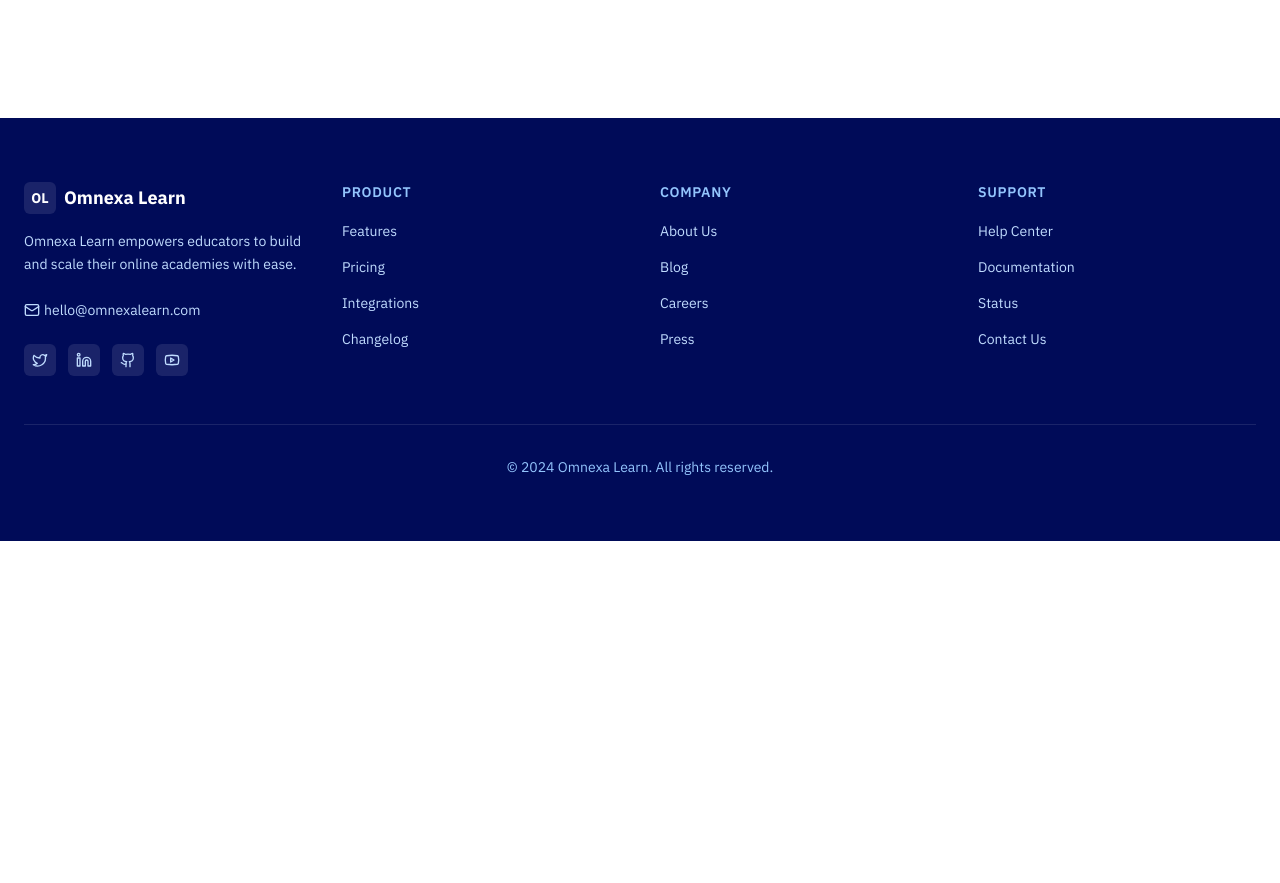
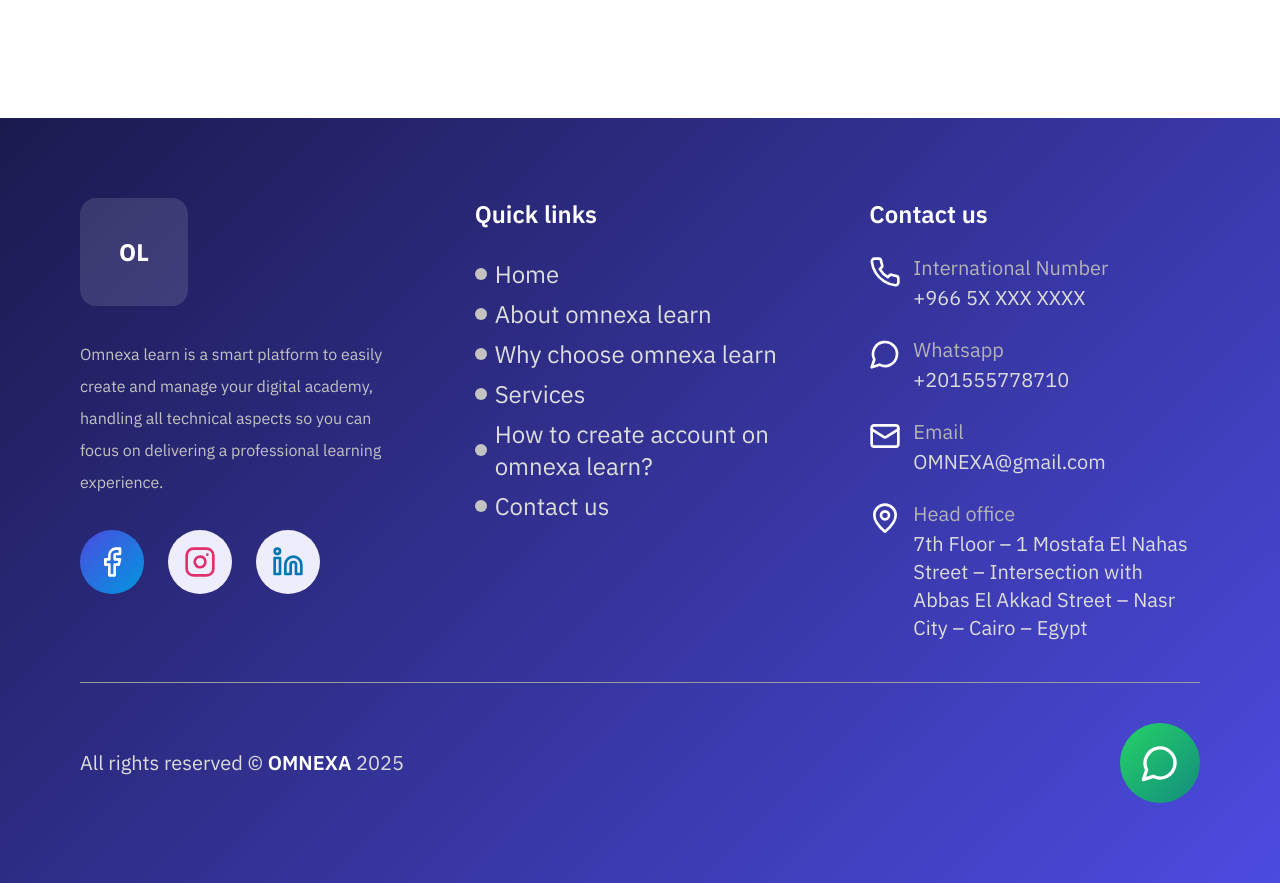
Before and after one commit to omnexaTechnology/Omnexa-academy-landing, a Next.js app: page / in a window 1280 px wide. Shown: the part 9409-10292 px from the top of the page. Before the commit the page ends 9950 px from the top, so only its background shows below. Built offline with nearby package versions, Linux system fonts and the light colour scheme; no server answers.

Commit message:
implemented footer

```diff
--- a/src/components/landing/Footer.tsx
+++ b/src/components/landing/Footer.tsx
@@ -1,87 +1,126 @@
 import { useTranslations } from "next-intl";
-import { Mail, Twitter, Linkedin, Github, Youtube } from "lucide-react";
+import { Phone, Mail, MapPin, Facebook, Instagram, Linkedin, MessageCircle } from "lucide-react";
 
 export default function Footer() {
   const t = useTranslations("footer");
 
-  const productLinks = [
-    { label: t("links.features"), href: "#features" },
-    { label: t("links.pricing"), href: "#pricing" },
-    { label: t("links.integrations"), href: "#" },
-    { label: t("links.changelog"), href: "#" },
+  const quickLinks = [
+    { label: t("links.home"), href: "#hero" },
+    { label: t("links.about"), href: "#about" },
+    { label: t("links.whyChoose"), href: "#features" },
+    { label: t("links.services"), href: "#services" },
+    { label: t("links.howToCreate"), href: "#steps" },
+    { label: t("links.contact"), href: "#contact" },
   ];
 
-  const companyLinks = [
-    { label: t("links.about"), href: "#" },
-    { label: t("links.blog"), href: "#" },
-    { label: t("links.careers"), href: "#" },
-    { label: t("links.press"), href: "#" },
-  ];
-
-  const supportLinks = [
-    { label: t("links.helpCenter"), href: "#" },
-    { label: t("links.documentation"), href: "#" },
-    { label: t("links.status"), href: "#" },
-    { label: t("links.contact"), href: "#" },
+  const contactItems = [
+    {
+      icon: Phone,
+      label: t("internationalNumber"),
+      value: t("internationalNumberValue"),
+    },
+    {
+      icon: MessageCircle,
+      label: t("whatsapp"),
+      value: t("whatsappValue"),
+    },
+    {
+      icon: Mail,
+      label: t("email"),
+      value: t("emailValue"),
+    },
+    {
+      icon: MapPin,
+      label: t("headOffice"),
+      value: t("headOfficeValue"),
+    },
   ];
 
   return (
-    <footer className="bg-[#000B58] text-white">
-      <div className="container mx-auto px-4 py-16 md:px-6">
-        <div className="grid grid-cols-1 gap-10 sm:grid-cols-2 lg:grid-cols-4">
-          {/* Brand column */}
-          <div className="lg:col-span-1">
-            <div className="mb-4 flex items-center gap-2">
-              <div className="flex h-8 w-8 items-center justify-center rounded-md bg-white/10">
-                <span className="text-sm font-bold text-white">OL</span>
+    <footer
+      className="relative overflow-hidden"
+      style={{
+        background: "linear-gradient(135deg, #1b1a4e 0%, #4c4be0 100%)",
+      }}
+    >
+      <div className="relative z-10 mx-auto max-w-[1440px] px-5 py-16 md:px-10 lg:px-20 lg:py-20">
+        {/* Main 3-column grid */}
+        <div className="flex flex-col gap-12 lg:flex-row lg:gap-16">
+
+          {/* ── Column 1: Logo + Description + Socials ── */}
+          <div className="flex flex-1 flex-col gap-8">
+            {/* Logo placeholder */}
+            <div
+              className="flex h-[108px] w-[108px] shrink-0 items-center justify-center rounded-2xl"
+              style={{ background: "rgba(255,255,255,0.12)" }}
+            >
+              <span className="text-2xl font-bold text-white">OL</span>
             </div>
-              <span className="text-lg font-bold">Omnexa Learn</span>
-            </div>
-            <p className="mb-6 text-sm leading-relaxed text-blue-200">
+
+            {/* Description */}
+            <p
+              className="text-base leading-8"
+              style={{ color: "#c3c3c3" }}
+            >
               {t("description")}
             </p>
-            <div className="flex items-center gap-1 text-sm text-blue-200">
-              <Mail className="h-4 w-4 shrink-0" />
+
+            {/* Social Icons */}
+            <div className="flex items-center gap-6">
+              {/* Facebook */}
               <a
-                href={`mailto:${t("contactEmail")}`}
-                className="hover:text-white transition-colors"
+                href="#"
+                aria-label="Facebook"
+                className="flex h-16 w-16 shrink-0 items-center justify-center rounded-[80px] transition-opacity hover:opacity-90"
+                style={{
+                  background:
+                    "linear-gradient(135deg, #4c4be0 0%, #0098df 100%)",
+                }}
               >
-                {t("contactEmail")}
+                <Facebook className="h-8 w-8 text-white" />
               </a>
-            </div>
 
-            {/* Social icons */}
-            <div className="mt-6 flex items-center gap-3">
-              {[
-                { Icon: Twitter, label: "Twitter" },
-                { Icon: Linkedin, label: "LinkedIn" },
-                { Icon: Github, label: "GitHub" },
-                { Icon: Youtube, label: "YouTube" },
-              ].map(({ Icon, label }) => (
+              {/* Instagram */}
               <a
-                  key={label}
                 href="#"
-                  aria-label={label}
-                  className="flex h-8 w-8 items-center justify-center rounded-md bg-white/10 text-blue-200 transition-colors hover:bg-white/20 hover:text-white"
+                aria-label="Instagram"
+                className="flex h-16 w-16 shrink-0 items-center justify-center rounded-[80px] transition-opacity hover:opacity-90"
+                style={{ background: "#ededfc" }}
               >
-                  <Icon className="h-4 w-4" />
+                <Instagram className="h-8 w-8" style={{ color: "#e1306c" }} />
               </a>
-              ))}
+
+              {/* LinkedIn */}
+              <a
+                href="#"
+                aria-label="LinkedIn"
+                className="flex h-16 w-16 shrink-0 items-center justify-center rounded-[80px] transition-opacity hover:opacity-90"
+                style={{ background: "#ededfc" }}
+              >
+                <Linkedin className="h-8 w-8" style={{ color: "#0077b5" }} />
+              </a>
             </div>
           </div>
 
-          {/* Product links */}
-          <div>
-            <h4 className="mb-4 text-sm font-semibold uppercase tracking-wider text-blue-300">
-              {t("product")}
+          {/* ── Column 2: Quick Links ── */}
+          <div className="flex flex-1 flex-col gap-6">
+            <h4
+              className="text-xl font-semibold leading-[48px] text-white md:text-2xl"
+            >
+              {t("quickLinks")}
             </h4>
-            <ul className="space-y-3">
-              {productLinks.map((link) => (
+            <ul className="flex flex-col">
+              {quickLinks.map((link) => (
                 <li key={link.label}>
                   <a
                     href={link.href}
-                    className="text-sm text-blue-200 transition-colors hover:text-white"
+                    className="flex items-center gap-2 py-1 text-base leading-[48px] transition-colors hover:text-white md:text-xl lg:text-2xl"
+                    style={{ color: "#dddddd" }}
                   >
+                    <span
+                      className="h-3 w-3 shrink-0 rounded-full"
+                      style={{ backgroundColor: "#c3c3c3" }}
+                    />
                     {link.label}
                   </a>
                 </li>
@@ -89,48 +128,70 @@ export default function Footer() {
             </ul>
           </div>
 
-          {/* Company links */}
-          <div>
-            <h4 className="mb-4 text-sm font-semibold uppercase tracking-wider text-blue-300">
-              {t("company")}
+          {/* ── Column 3: Contact Us ── */}
+          <div className="flex flex-1 flex-col gap-6">
+            <h4
+              className="text-xl font-semibold leading-[48px] text-white md:text-2xl"
+            >
+              {t("contactUs")}
             </h4>
-            <ul className="space-y-3">
-              {companyLinks.map((link) => (
-                <li key={link.label}>
-                  <a
-                    href={link.href}
-                    className="text-sm text-blue-200 transition-colors hover:text-white"
+            <ul className="flex flex-col gap-6">
+              {contactItems.map(({ icon: Icon, label, value }) => (
+                <li key={label} className="flex items-start gap-3">
+                  <Icon
+                    className="mt-0.5 h-8 w-8 shrink-0 text-white"
+                  />
+                  <div className="flex flex-col gap-0.5">
+                    <span
+                      className="text-base leading-6 md:text-lg lg:text-xl"
+                      style={{ color: "#b4b4b4" }}
                     >
-                    {link.label}
-                  </a>
-                </li>
-              ))}
-            </ul>
+                      {label}
+                    </span>
+                    <span
+                      className="text-base leading-6 md:text-lg lg:text-xl"
+                      style={{ color: "#dddddd" }}
+                    >
+                      {value}
+                    </span>
                   </div>
-
-          {/* Support links */}
-          <div>
-            <h4 className="mb-4 text-sm font-semibold uppercase tracking-wider text-blue-300">
-              {t("support")}
-            </h4>
-            <ul className="space-y-3">
-              {supportLinks.map((link) => (
-                <li key={link.label}>
-                  <a
-                    href={link.href}
-                    className="text-sm text-blue-200 transition-colors hover:text-white"
-                  >
-                    {link.label}
-                  </a>
                 </li>
               ))}
             </ul>
           </div>
         </div>
 
-        {/* Bottom bar */}
-        <div className="mt-12 border-t border-white/10 pt-8">
-          <p className="text-center text-sm text-blue-300">{t("copyright")}</p>
+        {/* ── Divider ── */}
+        <div
+          className="mb-10 mt-10 h-px"
+          style={{ backgroundColor: "#9c9c9c" }}
+        />
+
+        {/* ── Bottom bar: Copyright + WhatsApp badge ── */}
+        <div className="flex items-center justify-between gap-4">
+          <p
+            className="text-base leading-relaxed md:text-lg lg:text-xl"
+            style={{ color: "#dddddd" }}
+          >
+            {t("copyrightPart1")}
+            <strong className="font-semibold text-white">
+              {t("copyrightBrand")}
+            </strong>
+            {t("copyrightPart2")}
+          </p>
+
+          {/* WhatsApp badge */}
+          <a
+            href="#contact"
+            aria-label="WhatsApp"
+            className="flex h-20 w-20 shrink-0 items-center justify-center rounded-full transition-opacity hover:opacity-90"
+            style={{
+              background:
+                "linear-gradient(135deg, #25d366 0%, #128c7e 100%)",
+            }}
+          >
+            <MessageCircle className="h-10 w-10 text-white" />
+          </a>
         </div>
       </div>
     </footer>
--- a/src/locales/ar.ts
+++ b/src/locales/ar.ts
@@ -271,25 +271,28 @@ export default {
   },
   footer: {
     description:
-      "تُمكّن Omnexa Learn المعلمين من بناء أكاديمياتهم الإلكترونية وتوسيعها بسهولة.",
-    product: "المنتج",
-    company: "الشركة",
-    support: "الدعم",
+      "أومنيكسا ليرن منصة ذكية لإنشاء وإدارة أكاديميتك الرقمية بسهولة، تتولى جميع الجوانب التقنية حتى تتمكن من التركيز على تقديم تجربة تعليمية احترافية.",
+    quickLinks: "روابط سريعة",
     links: {
-      features: "المميزات",
-      pricing: "الأسعار",
-      integrations: "التكاملات",
-      changelog: "سجل التغييرات",
-      about: "من نحن",
-      blog: "المدونة",
-      careers: "الوظائف",
-      press: "الصحافة",
-      helpCenter: "مركز المساعدة",
-      documentation: "التوثيق",
-      status: "الحالة",
+      home: "الرئيسية",
+      about: "عن أومنيكسا ليرن",
+      whyChoose: "لماذا تختار أومنيكسا ليرن",
+      services: "الخدمات",
+      howToCreate: "كيفية إنشاء حساب على أومنيكسا ليرن؟",
       contact: "تواصل معنا",
     },
-    contactEmail: "hello@omnexalearn.com",
-    copyright: "© 2024 Omnexa Learn. جميع الحقوق محفوظة.",
+    contactUs: "تواصل معنا",
+    internationalNumber: "الرقم الدولي",
+    internationalNumberValue: "+966 5X XXX XXXX",
+    whatsapp: "واتساب",
+    whatsappValue: "+201555778710",
+    email: "البريد الإلكتروني",
+    emailValue: "OMNEXA@gmail.com",
+    headOffice: "المقر الرئيسي",
+    headOfficeValue:
+      "الطابق السابع – 1 شارع مصطفى النحاس – تقاطع مع شارع عباس العقاد – مدينة نصر – القاهرة – مصر",
+    copyrightPart1: "جميع الحقوق محفوظة © ",
+    copyrightBrand: "OMNEXA",
+    copyrightPart2: " 2025",
   },
 };
--- a/src/locales/en.ts
+++ b/src/locales/en.ts
@@ -271,25 +271,28 @@ export default {
   },
   footer: {
     description:
-      "Omnexa Learn empowers educators to build and scale their online academies with ease.",
-    product: "Product",
-    company: "Company",
-    support: "Support",
+      "Omnexa learn is a smart platform to easily create and manage your digital academy, handling all technical aspects so you can focus on delivering a professional learning experience.",
+    quickLinks: "Quick links",
     links: {
-      features: "Features",
-      pricing: "Pricing",
-      integrations: "Integrations",
-      changelog: "Changelog",
-      about: "About Us",
-      blog: "Blog",
-      careers: "Careers",
-      press: "Press",
-      helpCenter: "Help Center",
-      documentation: "Documentation",
-      status: "Status",
-      contact: "Contact Us",
+      home: "Home",
+      about: "About omnexa learn",
+      whyChoose: "Why choose omnexa learn",
+      services: "Services",
+      howToCreate: "How to create account on omnexa learn?",
+      contact: "Contact us",
     },
-    contactEmail: "hello@omnexalearn.com",
-    copyright: "© 2024 Omnexa Learn. All rights reserved.",
+    contactUs: "Contact us",
+    internationalNumber: "International Number",
+    internationalNumberValue: "+966 5X XXX XXXX",
+    whatsapp: "Whatsapp",
+    whatsappValue: "+201555778710",
+    email: "Email",
+    emailValue: "OMNEXA@gmail.com",
+    headOffice: "Head office",
+    headOfficeValue:
+      "7th Floor – 1 Mostafa El Nahas Street – Intersection with Abbas El Akkad Street – Nasr City – Cairo – Egypt",
+    copyrightPart1: "All rights reserved © ",
+    copyrightBrand: "OMNEXA",
+    copyrightPart2: " 2025",
   },
 };
```
Lines whose indentation alone changed are shown as unchanged.
